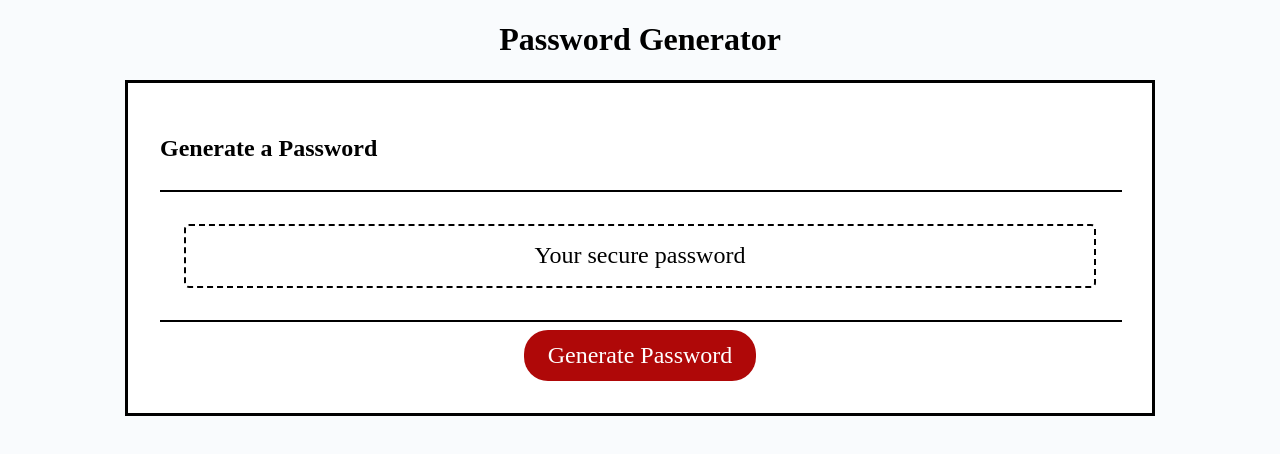
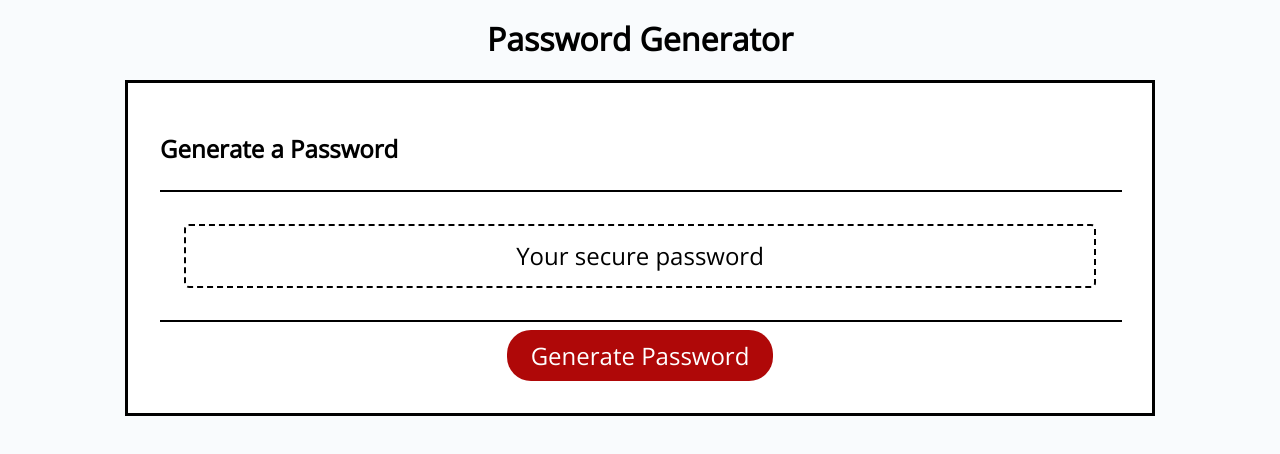
Before and after one commit to bhicks927/ideal-memory, a plain HTML site: page index.html in a window 1280 px wide. Drawn offline with nearby package versions, Linux system fonts and the light colour scheme.

Commit message:
Changed font family to open sans

```diff
--- a/assets/css/style.css
+++ b/assets/css/style.css
@@ -1,3 +1,9 @@
+@import url('https://fonts.googleapis.com/css2?family=Open+Sans&display=swap');
+
+* {
+    font-family: 'Open Sans', sans-serif;
+}
+
 html {
     background-color: #F9FBFD;;
 }
```
